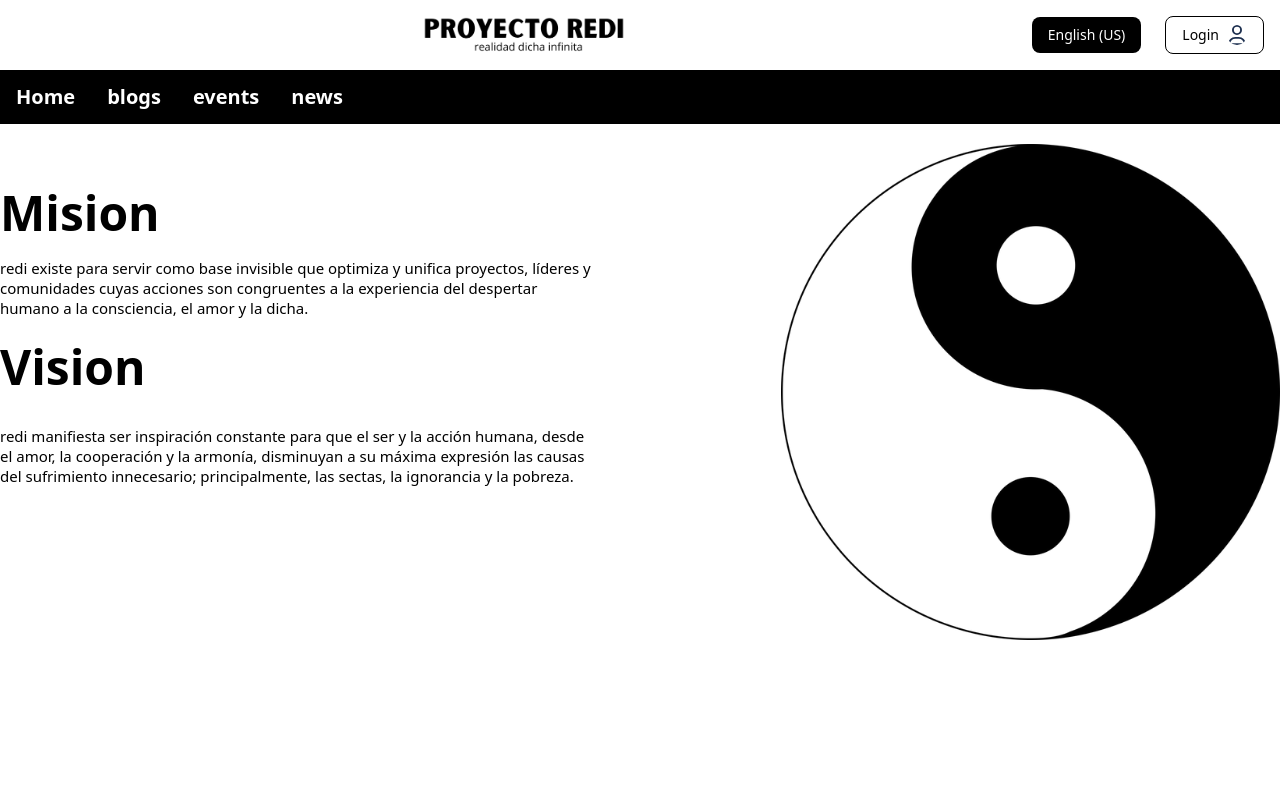
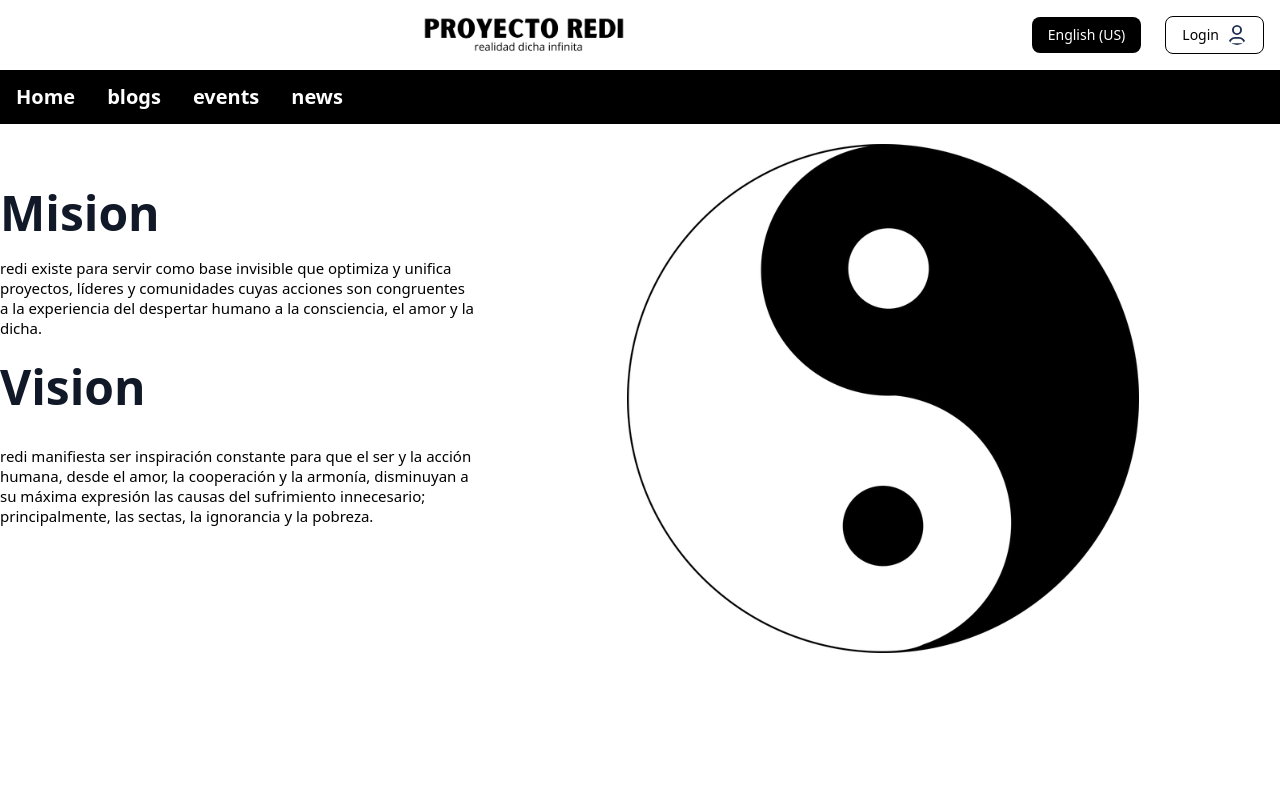
Before and after one commit to Yelsy/project_redi, a Next.js app in the folder frontend/: page / in a window 1280 px wide. Shown: the top 800 px of the page. Built offline with nearby package versions, Linux system fonts and the light colour scheme.

Commit message:
add styles to home page

```diff
--- a/frontend/app/components/HomePage.js
+++ b/frontend/app/components/HomePage.js
@@ -1,10 +1,9 @@
-//components/HomePage
 const Body = () => {
   return (
     <div className="flex flex-col lg:flex-row min-h-screen bg-white text-white p-0 m-0">
       <div className="container mx-auto pt-[20px]">
         <div className="lg:flex">
-          <div className="lg:w-[60%] text-black mt-[40px] pb-[40px]">
+          <div className="lg:w-[60%] text-black mt-[40px] pb-[40px] prose">
             <h1 className="text-[48px] leading-[58px] font-bold mb-4">
               Mision
             </h1>
```
